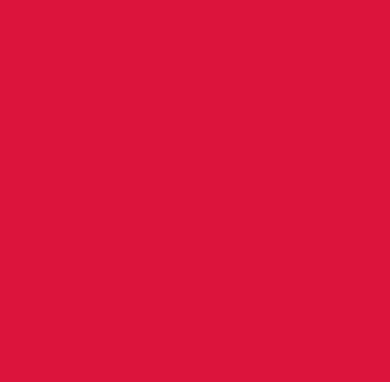
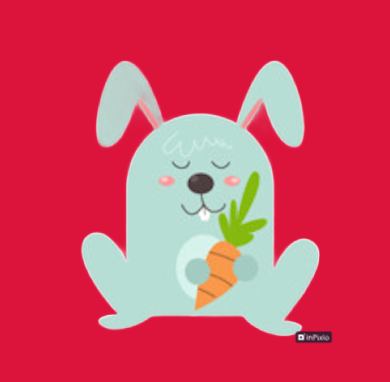
Before and after one commit to francesmx/Isabella, a React Native app: screen / in a window 390 px wide. Shown: the part 230-612 px from the top of the page. Built offline with nearby package versions, Linux system fonts and the light colour scheme.

Commit message:
Enables vertical swiping to change animals

```diff
--- a/src/pages/Home.js
+++ b/src/pages/Home.js
@@ -1,26 +1,49 @@
 import React, { useState } from 'react';
-import { StyleSheet, View } from 'react-native';
+import { StyleSheet, View, Image, Text } from 'react-native';
 import { PanGestureHandler, State } from 'react-native-gesture-handler';
 import { colourWheel } from '../utils/ColorWheel';
 
+const animalArray = [
+  require('../../assets/animals/bunny.png'),
+  require('../../assets/animals/tiger.png'),
+  require('../../assets/animals/frog.png'),
+  require('../../assets/animals/pig.png'),
+  require('../../assets/animals/giraffe.png'),
+];
+
 export default function Home() {
-  const [currentIndex, setCurrentIndex] = useState(0);
+  const [colourIndex, setColourIndex] = useState(0);
+  const [animalIndex, setAnimalIndex] = useState(0);
 
-  const cycleArrayIndex = (increment) => {
+  const cycleColourArrayIndex = (increment) => {
     const nextIndex =
-      (currentIndex + increment + colourWheel.length) % colourWheel.length;
-    setCurrentIndex(nextIndex);
+      (colourIndex + increment + colourWheel.length) % colourWheel.length;
+    setColourIndex(nextIndex);
+  };
+
+  const cycleAnimalArrayIndex = (increment) => {
+    const nextIndex =
+      (animalIndex + increment + animalArray.length) % animalArray.length;
+    setAnimalIndex(nextIndex);
   };
 
   const onGestureEvent = (event) => {
-    const { translationX } = event.nativeEvent;
+    const { translationX, translationY } = event.nativeEvent;
 
     if (translationX > 50) {
       // Right swipe
-      cycleArrayIndex(1);
+      cycleColourArrayIndex(1);
     } else if (translationX < -50) {
       // Left swipe
-      cycleArrayIndex(-1);
+      cycleColourArrayIndex(-1);
+    }
+
+    if (translationY > 20) {
+      // Up swipe
+      cycleAnimalArrayIndex(1);
+    } else if (translationY < -20) {
+      // Down swipe
+      cycleAnimalArrayIndex(-1);
     }
   };
 
@@ -38,9 +61,11 @@ export default function Home() {
       <View
         style={[
           styles.container,
-          { backgroundColor: colourWheel[currentIndex] },
+          { backgroundColor: colourWheel[colourIndex] },
         ]}
-      />
+      >
+        <Image source={animalArray[animalIndex]} />
+      </View>
     </PanGestureHandler>
   );
 }
```
